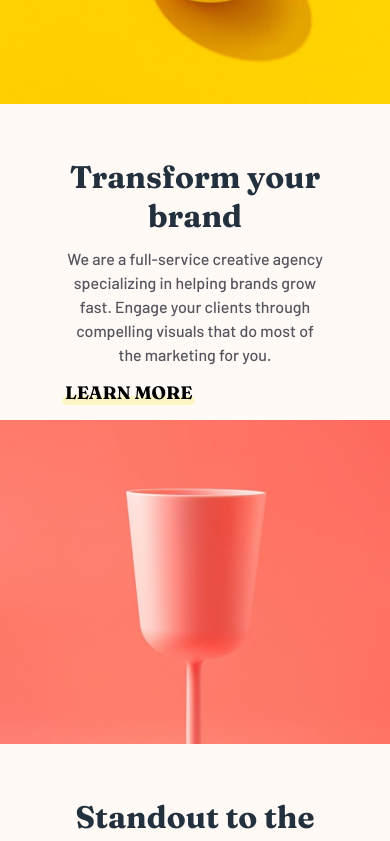
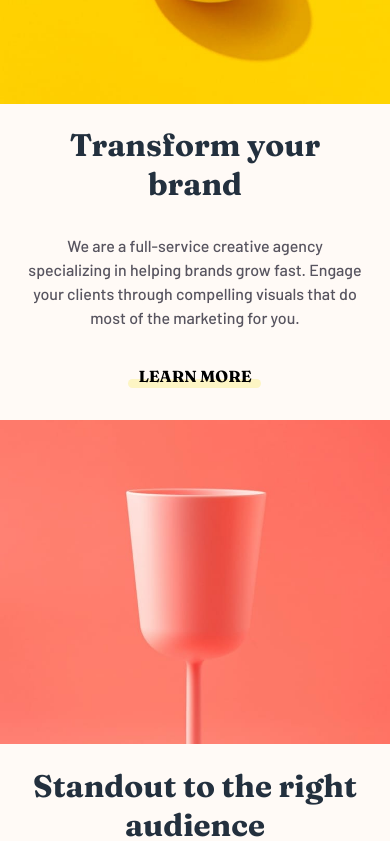
Before and after one commit to rjwhobbs/frontend-demo-0, a React (Vite) app: page / in a window 390 px wide. Shown: the part 780-1621 px from the top of the page. Built offline with nearby package versions, Linux system fonts and the light colour scheme.

Commit message:
Description cards now responsive

```diff
--- a/src/Components/LandingComps/BrandDescription.tsx
+++ b/src/Components/LandingComps/BrandDescription.tsx
@@ -17,16 +17,17 @@ const BrandDescription: FunctionComponent<DesProps> = (props) => {
 
   return (
     <div className="h-81vw sm:h-full flex sm:mt-8 sm:mb-4 lg:mt-0 items-center sm:items-start lg:items-center justify-center">
-      <div className={marginAlign + " h-2/3 w-2/3 relative mx-0"}>
-        <h2 className="text-center sm:text-left font-serif text-desat-blue text-8vw sm:text-3xl lg:text-4.5xl leading-tight">
+      <div className={marginAlign + " sm:h-2/3 sm:w-2/3 relative mx-0"}>
+        <h2 className="mx-8 sm:mx-0 text-center sm:text-left font-serif text-desat-blue text-8vw sm:text-3xl lg:text-4.5xl leading-tight">
           {heading}
         </h2>
-        <p className="text-center sm:text-left text-grey-blue lg:text-lg my-3 xl:my-10">
+        <p className="mx-7 sm:mx-0 text-center sm:text-left text-grey-blue lg:text-lg my-0 xs:my-8vw sm:my-3 md:my-9 xl:my-10">
           {content}
         </p>
+        <div className="flex flex-col items-center sm:block">
           <Link
             to="#"
-          className="relative z-10 learn-more text-lg hover:text-lg.5 duration-300 uppercase font-serif"
+            className="relative z-10 learn-more leading-7 hover:text-lg sm:text-lg sm:hover:text-lg.5 duration-300 uppercase font-serif"
           >
             Learn more
           </Link>
@@ -36,6 +37,7 @@ const BrandDescription: FunctionComponent<DesProps> = (props) => {
           ></div>
         </div>
       </div>
+    </div>
   );
 };
 
--- a/src/Containers/Landing.tsx
+++ b/src/Containers/Landing.tsx
@@ -13,7 +13,7 @@ const testimonials = [
 
 const Landing: FunctionComponent = () => {
   return (
-    <div className="bg-off-white container mx-auto relative">
+    <div className="bg-off-white sm:container mx-auto relative">
       <Header></Header>
       <MainTitle></MainTitle>
       <BrandDescriptionCon></BrandDescriptionCon>
--- a/src/style.css
+++ b/src/style.css
@@ -62,7 +62,7 @@
   height: 9px;
   background-color: #fdf5c4;
   width: 133px;
-  transform: translate(-3px, -11px);
+  transform: translate(-1px, -11px);
   position: relative;
   z-index: 0;
   border-radius: 9999px;
--- a/tailwind.config.js
+++ b/tailwind.config.js
@@ -11,6 +11,14 @@ module.exports = {
     fontFamily: {
       sans: ["Barlow", "sans-serif"],
       serif: ["Fraunces", "serif"],
+    },
+    screens: {
+      xs: "370px",
+      sm: "640px",
+      md: "768px",
+      lg: "1024px",
+      xl: "1280px",
+      "2xl": "1536px",
     },
     extend: {
       colors: {
@@ -41,6 +49,7 @@ module.exports = {
       },
       margin: {
         "7vw": "7vw",
+        "8vw": "8vw",
       },
       order: {
         unset: "unset",
```
Lines whose indentation alone changed are shown as unchanged.
